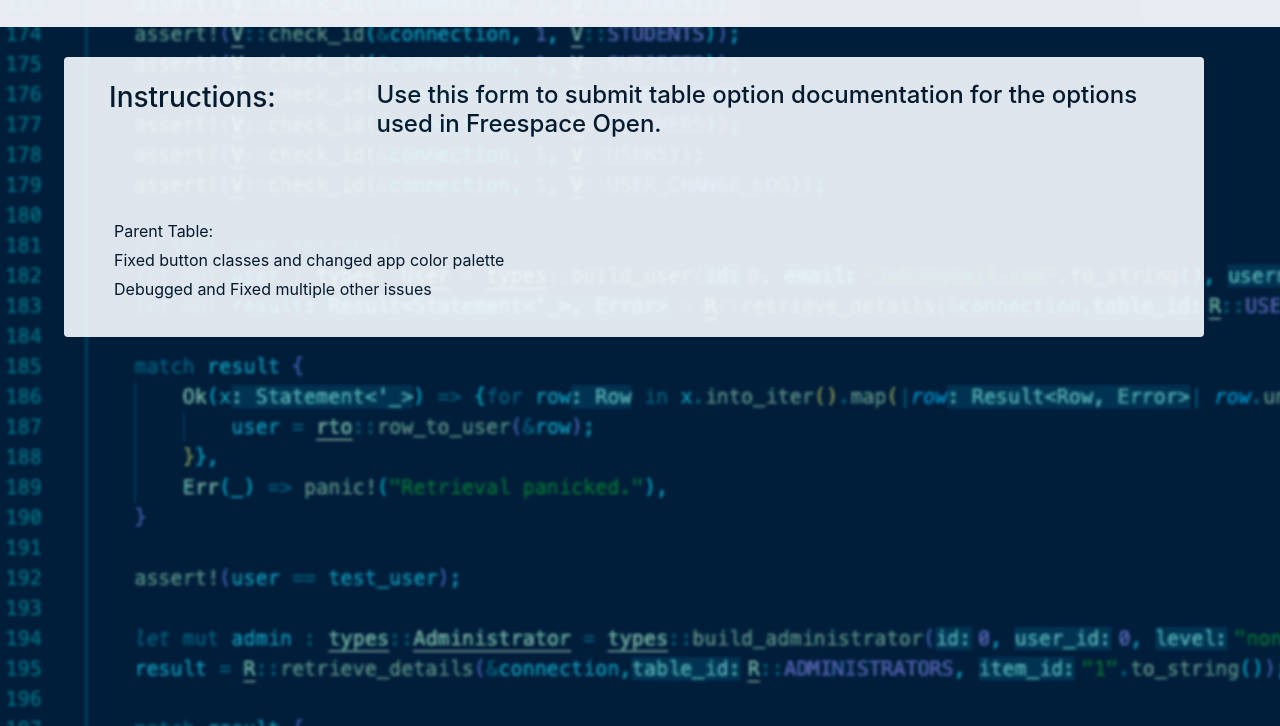
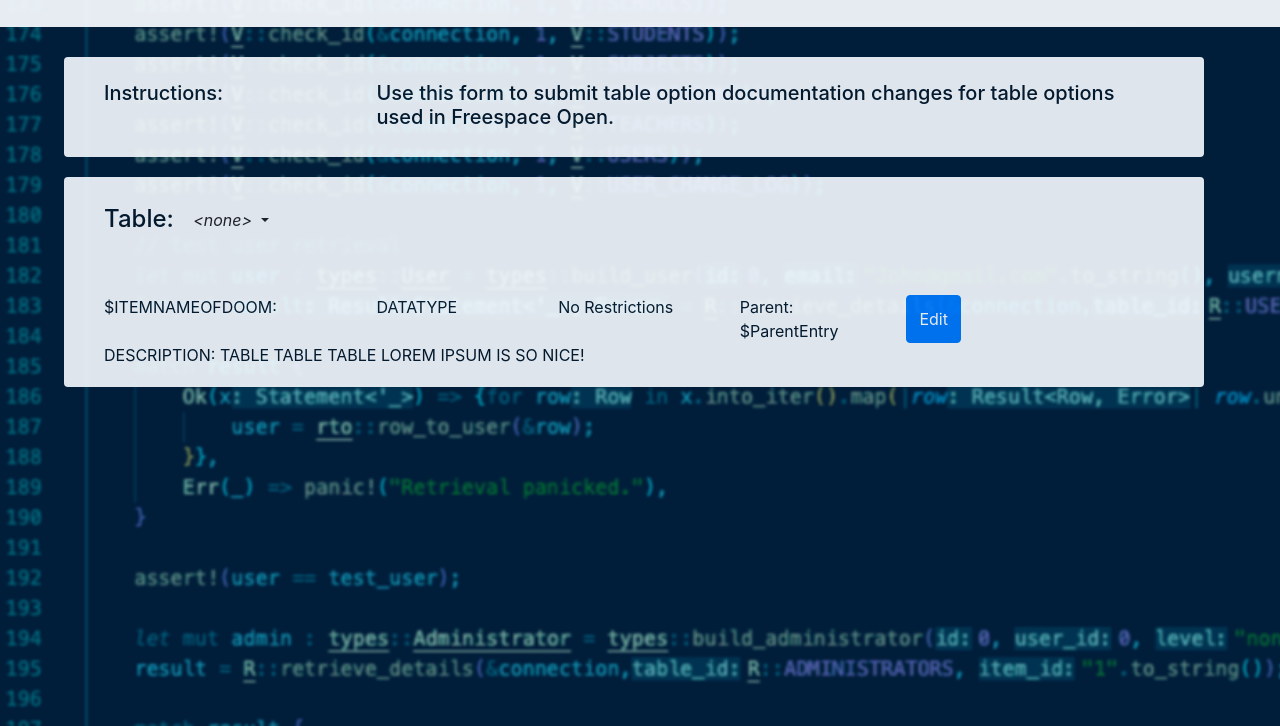
Before and after one commit to JohnAFernandez/portfolio_website, a website: page main/new-fso-options.html in a window 1280 px wide. Shown: the part 74-800 px from the top of the page. Drawn offline with nearby package versions, Linux system fonts and the light colour scheme; a web font is replaced by a local one.

Commit message:
Fix up instructions and start experimenting with data layout

```diff
--- a/main/new-fso-options.html
+++ b/main/new-fso-options.html
@@ -11,7 +11,7 @@
     <!-- Fonts and css-->
     <link rel="stylesheet" href="res/fonts/pixel_operator/PixelOperator.ttf" />
     <link rel="stylesheet" href="css/styles.css" />
-    <title>FSO Table Option Submission Form</title>
+    <title>FSO Table Option Editor</title>
   </head>
 
   <body class="body_" style="background-image: url('res/background.png')">
@@ -19,7 +19,7 @@
       <div class="container header-container">
         <div class="row">
           <div class="col-5-med">
-            <h2>FSO Table Option Submission Form</h2>
+            <h2>FSO Table Option Editor</h2>
           </div>
         </div>
       </div>
@@ -29,30 +29,56 @@
       <br />
       <div class="row">
         <div class="col-3 col-med-1">
-          <h3>Instructions:</h3>
+          <h5>Instructions:</h3>
         </div>
         <div class="col-9 col-med-8">
-          <h4>Use this form to submit table option documentation for the options used in Freespace Open.</h4>
+          <h5>Use this form to submit table option documentation changes for table options used in Freespace Open.</h4>
         </div>
       </div>
-      <br />
-      <br />
+    </div>
+    <div class="container body-container rounded">
       <div class="row">
         <div class="col-10">
-          <br />
-          <ul class="list-unstyled">
-            <li class="li-body">
-              Parent Table:
-              <br />
+          <br>
+          <h4>Table:
+          <button class="btn dropdown-toggle" type="button" data-toggle='dropdown' id="table-selection" aria-expanded="false">
+            <i>&lt;none&gt;</i>
+          </button>
+          </h4>
+          <ul class="dropdown-menu" aria-labelledby="table-selection">
+            <li><a class="dropdown-item" href="#">Action</a></li>
+            <li><a class="dropdown-item" href="#">Another action</a></li>
+            <li><a class="dropdown-item" href="#">Something else here</a></li>
+          </ul>
+        <br>
+        <br>
 
-            </li>
-            <li class="li-body">
-              Fixed button classes and changed app color palette
-            </li>
-            <li class="li-body">
-              Debugged and Fixed multiple other issues
-            </li>
-          </ul>
+        </div>
+
+      </div>
+      <!--Test for layout-->
+      <div class="row">
+        <div class="col-2">
+          $ITEMNAMEOFDOOM:
+        </div>
+        <div class="col-1"></div>
+        <div class="col-2">
+          DATATYPE
+        </div>
+        <div class="col-2">
+          No Restrictions
+        </div>
+        <div class="col-2">
+          Parent: $ParentEntry
+        </div>
+        <!-- Would only be enabled if they are logged in-->
+        <button class="btn btn-primary">
+          Edit
+        </button>
+      </div>
+      <div class="row">
+        <div class="col-10">
+          DESCRIPTION: TABLE TABLE TABLE LOREM IPSUM IS SO NICE!
         </div>
       </div>
     </div>
@@ -128,8 +154,8 @@
     </footer>-->
 
     <!-- jQuery must come first, then Popper.js, then the Bootstrap JavaScript plugins.-->
-    <script src="node_modules/jquery/dist/jquery.slim.min.js"></script>
-    <script src="node_modules/popper.js/dist/umd/popper.min.js"></script>
+    <script src="res/bootstrap/js/jquery-3.7.1.slim.min.js"></script>
+    <script src="res/bootstrap/js/popper.min.js"></script>
     <script src="res/bootstrap/js/bootstrap.bundle.min.js"></script>
   </body>
 </html>
```
